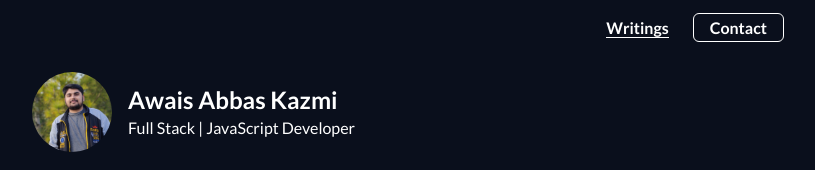
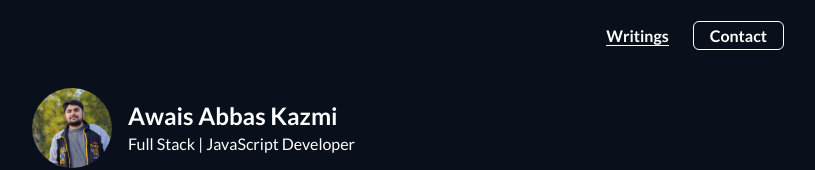
Before and after one commit to kazmi066/kazmi066.github.io, a React (Create React App) app: page / in a window 1280 px wide. Shown: the top 170 px of the page, without its empty margins (232-1047 px from the left). Built offline with nearby package versions, Linux system fonts and the light colour scheme.

Commit message:
Fix overflow on home screen

```diff
--- a/src/components/Header.js
+++ b/src/components/Header.js
@@ -33,13 +33,13 @@ export default function Header() {
     // const [label, icon, iconLabel] = moon === false ? ['Light mode', sunIcon, 'Sun icon'] : ['Dark mode', moonIcon, 'Moon icon']
 
     return (
-        <header className="py-4">
+        <header className="py-6">
             <Container>
                 <div className="flex items-center justify-between">
                     {
                         backRoute
                             ? <Link to="/">
-                                <BackIcon className='w-10 h-10 animate-pulse' />
+                                <BackIcon className='w-8 h-8 animate-pulse' />
                             </Link>
                             : <div></div>
                     }
--- a/src/index.css
+++ b/src/index.css
@@ -36,7 +36,6 @@ html, body {
   font-family: 'Lato', monospace, sans-serif;
   color: #fff;
   background: #0a0f1c;
-  overflow: hidden;
 }
 
 .react-tabs__tab {
```
